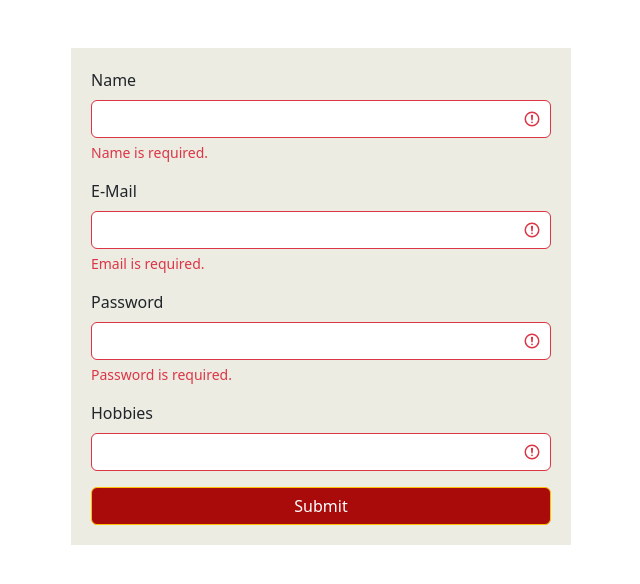
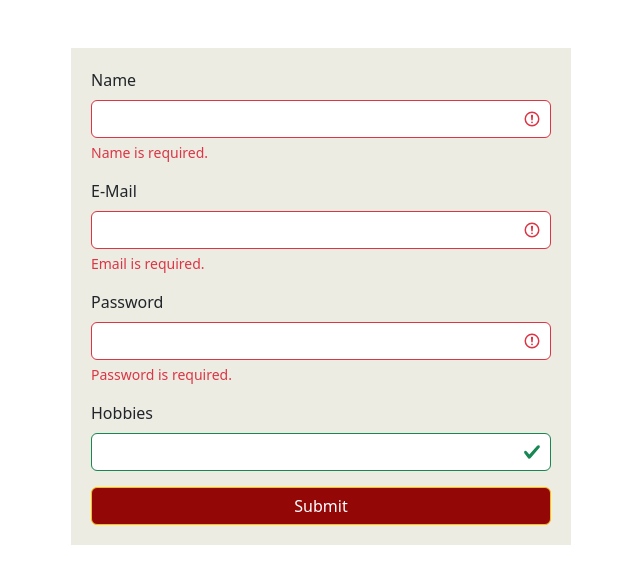
Before and after one commit to Suhani2705/BS-and-JS-Tasks, a plain HTML site: page Bootstrap_Tasks/task6bs.html in a window 1280 px wide. Shown: the whole page, without its empty margins (319-959 px from the left). Drawn offline with nearby package versions, Linux system fonts and the light colour scheme.

Commit message:
Update task6bs.html

```diff
--- a/Bootstrap_Tasks/task6bs.html
+++ b/Bootstrap_Tasks/task6bs.html
@@ -30,7 +30,7 @@
 
       .btn-submit {
         width: 100%;
-        background-color: #a90a0a;
+        background-color: #940707;
         color: white;
       }
     </style>
@@ -55,7 +55,7 @@
         </div>
         <div class="mb-3">
           <label for="hobby" class="form-label">Hobbies</label>
-          <input type="number" class="form-control" id="hobby" required />
+          <input type="text" class="form-control" id="hobby" />
         </div>
         <button type="submit" class="btn btn-warning btn-submit">Submit</button>
       </form>
```
